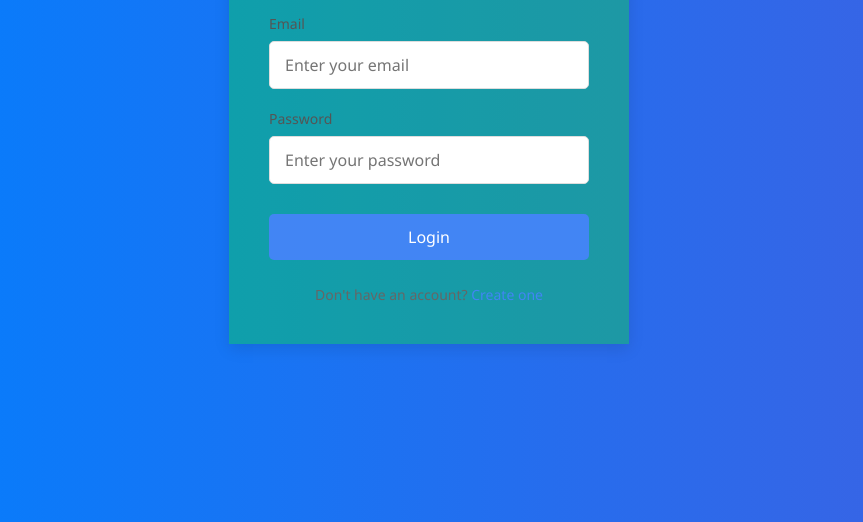
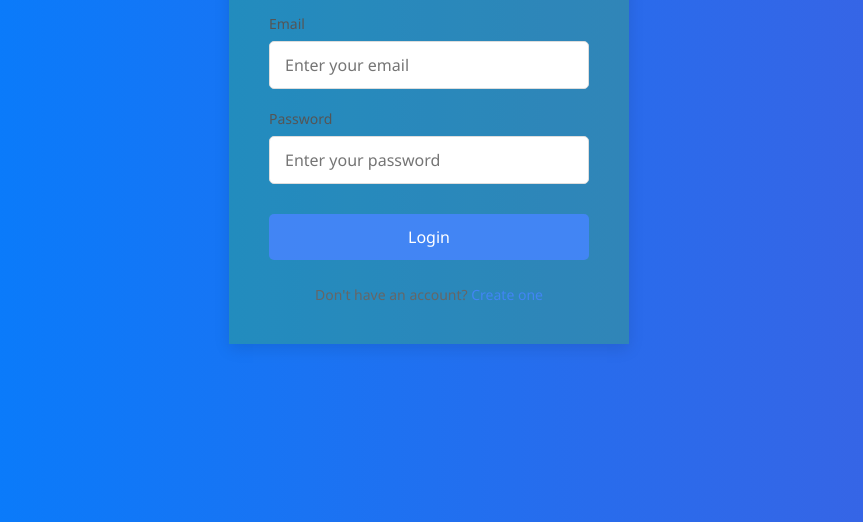
Before and after one commit to nikhleshmahato/norest-study-tool, a plain HTML site: page index.html in a window 1280 px wide. Shown: the part 278-800 px from the top of the page, without its empty margins (211-1074 px from the left). Drawn offline with Linux system fonts and the light colour scheme; no server answers.

Commit message:
Update index.html

```diff
--- a/index.html
+++ b/index.html
@@ -41,8 +41,9 @@ body {
         }
 
         .container {
+            border-radiur:30px;
 
-  background-color: hsla(120, 100%, 50%, 0.3); /* Makes background see-through */
+  background-color: hsla(120, 50%, 50%, 0.3); /* Makes background see-through */
   color: transparent; /* Makes text invisible */
   border-color: transparent; /* Makes border invisible */
 
```
